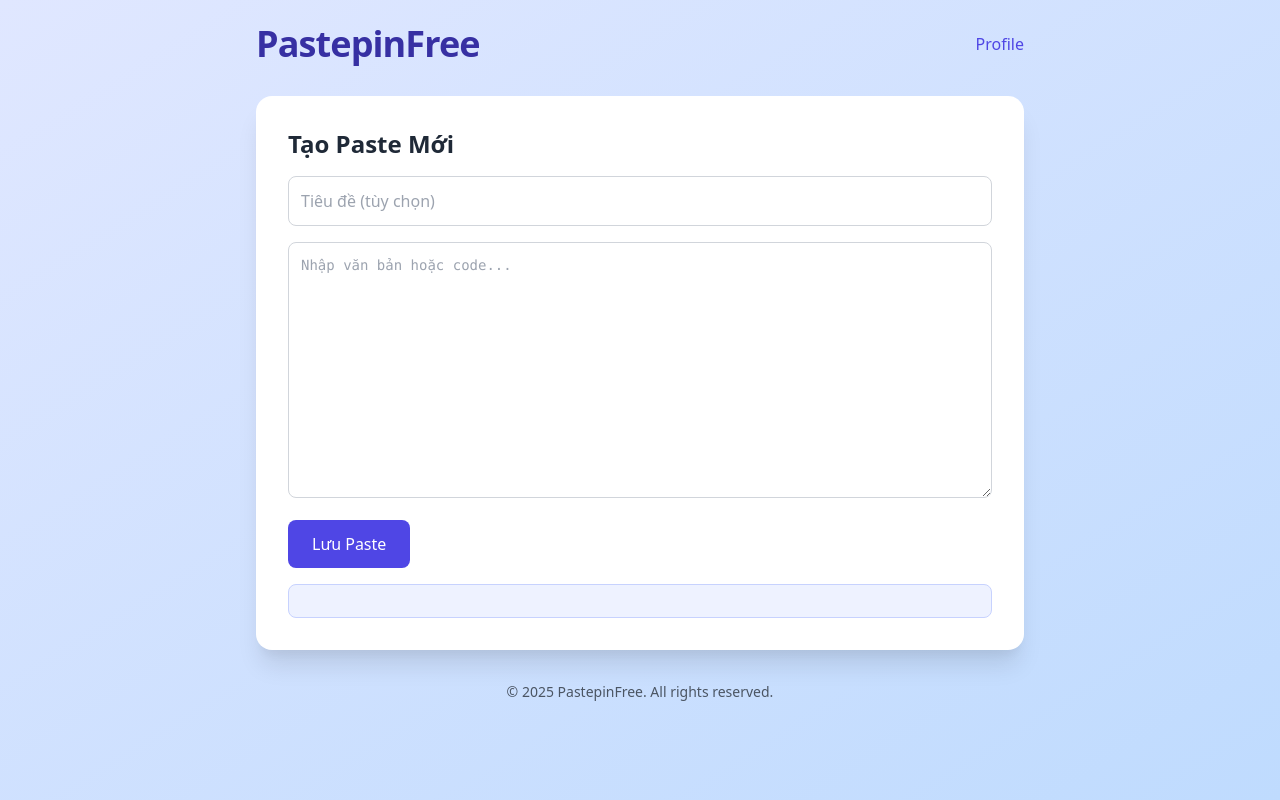
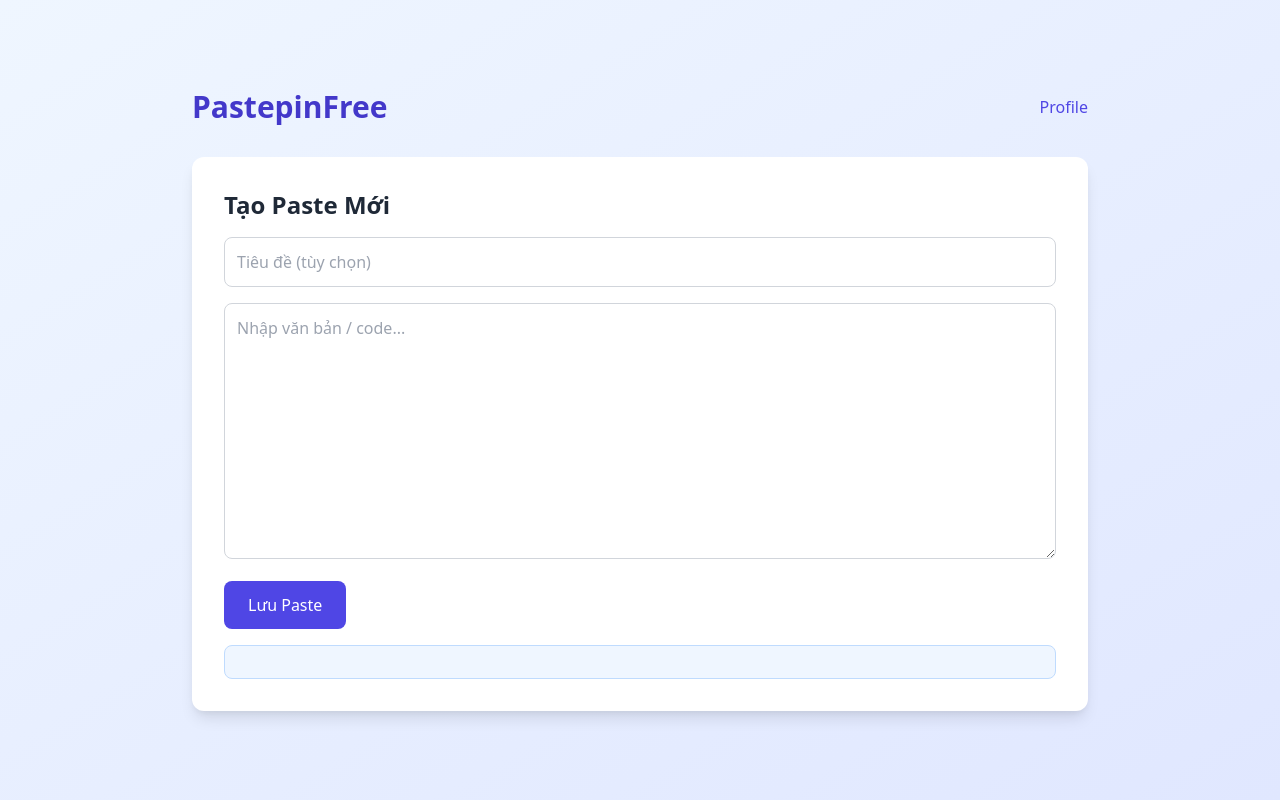
Before and after one commit to trantung120213123/nfgnffg, a website: page public/index.html in a window 1280 px wide. Drawn offline with nearby package versions, Linux system fonts and the light colour scheme.

Commit message:
Update index.html

```diff
--- a/public/index.html
+++ b/public/index.html
@@ -1,3 +1,4 @@
+<!-- public/index.html (redesigned UI, removed search, modern and beautiful) -->
 <!doctype html>
 <html lang="vi">
 <head>
@@ -7,27 +8,23 @@
   <link href="https://cdn.jsdelivr.net/npm/tailwindcss@2.2.19/dist/tailwind.min.css" rel="stylesheet">
   <link rel="stylesheet" href="/style.css">
 </head>
-<body class="bg-gradient-to-br from-indigo-100 to-blue-200 min-h-screen flex flex-col items-center p-4 sm:p-6">
-  <header class="w-full max-w-3xl mx-auto mb-8">
+<body class="bg-gradient-to-br from-blue-50 to-indigo-100 min-h-screen flex flex-col items-center justify-center p-4">
+  <header class="w-full max-w-4xl mb-8">
     <nav class="flex justify-between items-center">
-      <h1 class="text-3xl sm:text-4xl font-extrabold text-indigo-800 tracking-tight">PastepinFree</h1>
-      <a href="/profile.html" class="text-indigo-600 hover:text-indigo-900 font-medium">Profile</a>
+      <h1 class="text-3xl font-bold text-indigo-700">PastepinFree</h1>
+      <a href="/profile.html" class="text-indigo-600 hover:text-indigo-800">Profile</a>
     </nav>
   </header>
 
-  <main class="w-full max-w-3xl bg-white rounded-2xl shadow-xl p-6 sm:p-8">
+  <main class="w-full max-w-4xl bg-white rounded-xl shadow-lg p-8">
     <section>
-      <h2 class="text-xl sm:text-2xl font-semibold text-gray-800 mb-4">Tạo Paste Mới</h2>
-      <input id="title" class="w-full p-3 mb-4 border border-gray-300 rounded-lg focus:outline-none focus:ring-2 focus:ring-indigo-500 transition" placeholder="Tiêu đề (tùy chọn)">
-      <textarea id="content" class="w-full p-3 mb-4 border border-gray-300 rounded-lg h-64 resize-y focus:outline-none focus:ring-2 focus:ring-indigo-500 transition font-mono text-sm" placeholder="Nhập văn bản hoặc code..." spellcheck="false"></textarea>
-      <button id="btnSave" class="w-full sm:w-auto bg-indigo-600 text-white px-6 py-3 rounded-lg hover:bg-indigo-700 transition duration-200 font-medium">Lưu Paste</button>
-      <div id="saveResult" class="mt-4 p-4 bg-indigo-50 rounded-lg border border-indigo-200 text-sm"></div>
+      <h2 class="text-2xl font-semibold mb-4 text-gray-800">Tạo Paste Mới</h2>
+      <input id="title" class="w-full p-3 mb-4 border border-gray-300 rounded-lg focus:outline-none focus:ring-2 focus:ring-indigo-500" placeholder="Tiêu đề (tùy chọn)">
+      <textarea id="content" class="w-full p-3 mb-4 border border-gray-300 rounded-lg h-64 resize-y focus:outline-none focus:ring-2 focus:ring-indigo-500" placeholder="Nhập văn bản / code..." spellcheck="false"></textarea>
+      <button id="btnSave" class="bg-indigo-600 text-white px-6 py-3 rounded-lg hover:bg-indigo-700 transition duration-200">Lưu Paste</button>
+      <div id="saveResult" class="mt-4 p-4 bg-blue-50 rounded-lg border border-blue-200"></div>
     </section>
   </main>
-
-  <footer class="mt-8 text-gray-600 text-sm">
-    <p>© 2025 PastepinFree. All rights reserved.</p>
-  </footer>
 
   <script src="/script.js"></script>
 </body>
```
